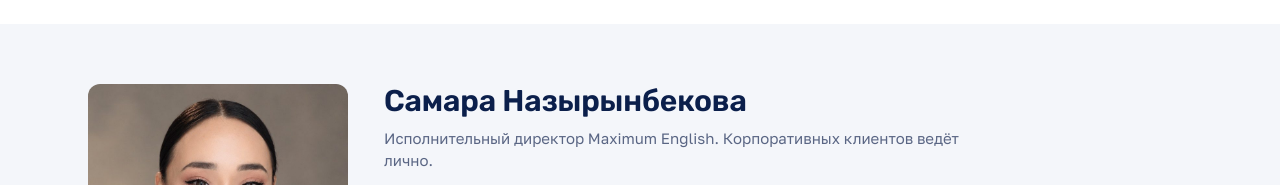
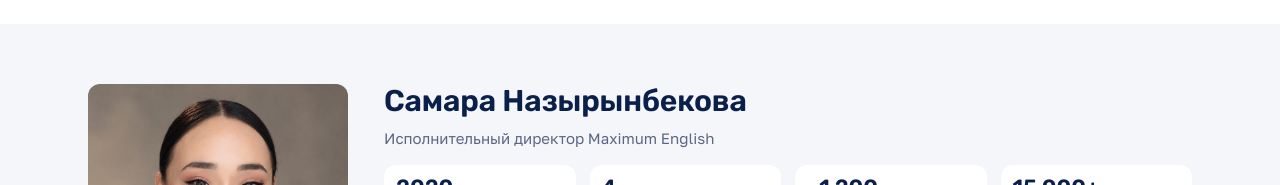
Before and after one commit to samaranazyrynbekova-collab/corporate, a plain HTML site: page index.html in a window 1280 px wide. Shown: the part 2440-2625 px from the top of the page. Drawn offline with Linux system fonts and the light colour scheme.

Commit message:
Подпись Самары без точки

```diff
--- a/index.html
+++ b/index.html
@@ -314,7 +314,7 @@ footer a{color:var(--navy);text-decoration:none;font-weight:600;word-break:break
     <img src="assets/samara.jpg" alt="Самара Назырынбекова, исполнительный директор Maximum English" width="800" height="1067" loading="lazy">
     <div>
       <h2>Самара Назырынбекова</h2>
-      <p class="lead">Исполнительный директор Maximum English. Корпоративных клиентов ведёт лично.</p>
+      <p class="lead">Исполнительный директор Maximum English</p>
       <div class="grid nums">
         <div><b>2020</b><small>год основания</small></div>
         <div><b>4</b><small>филиала и онлайн</small></div>
```
